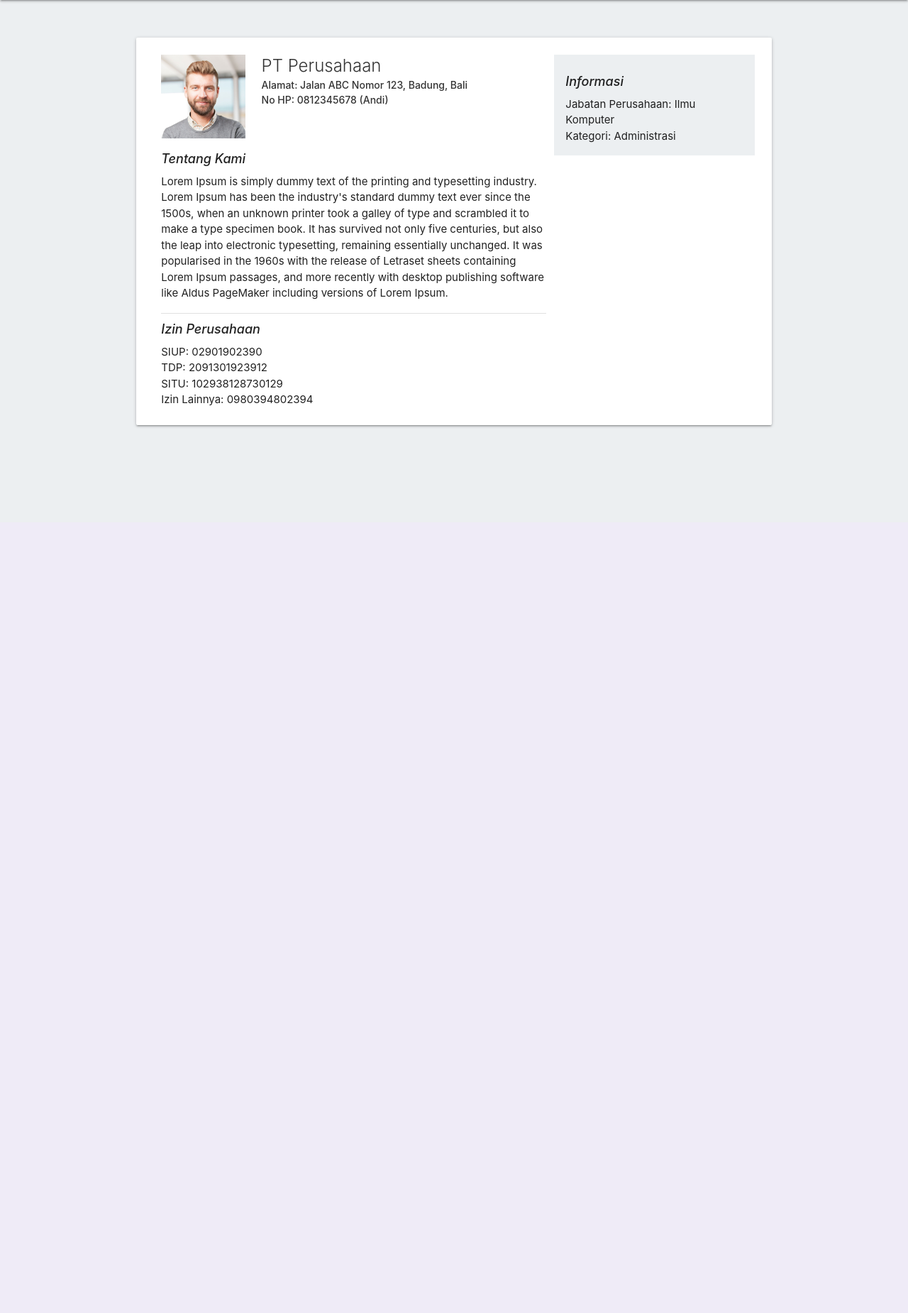
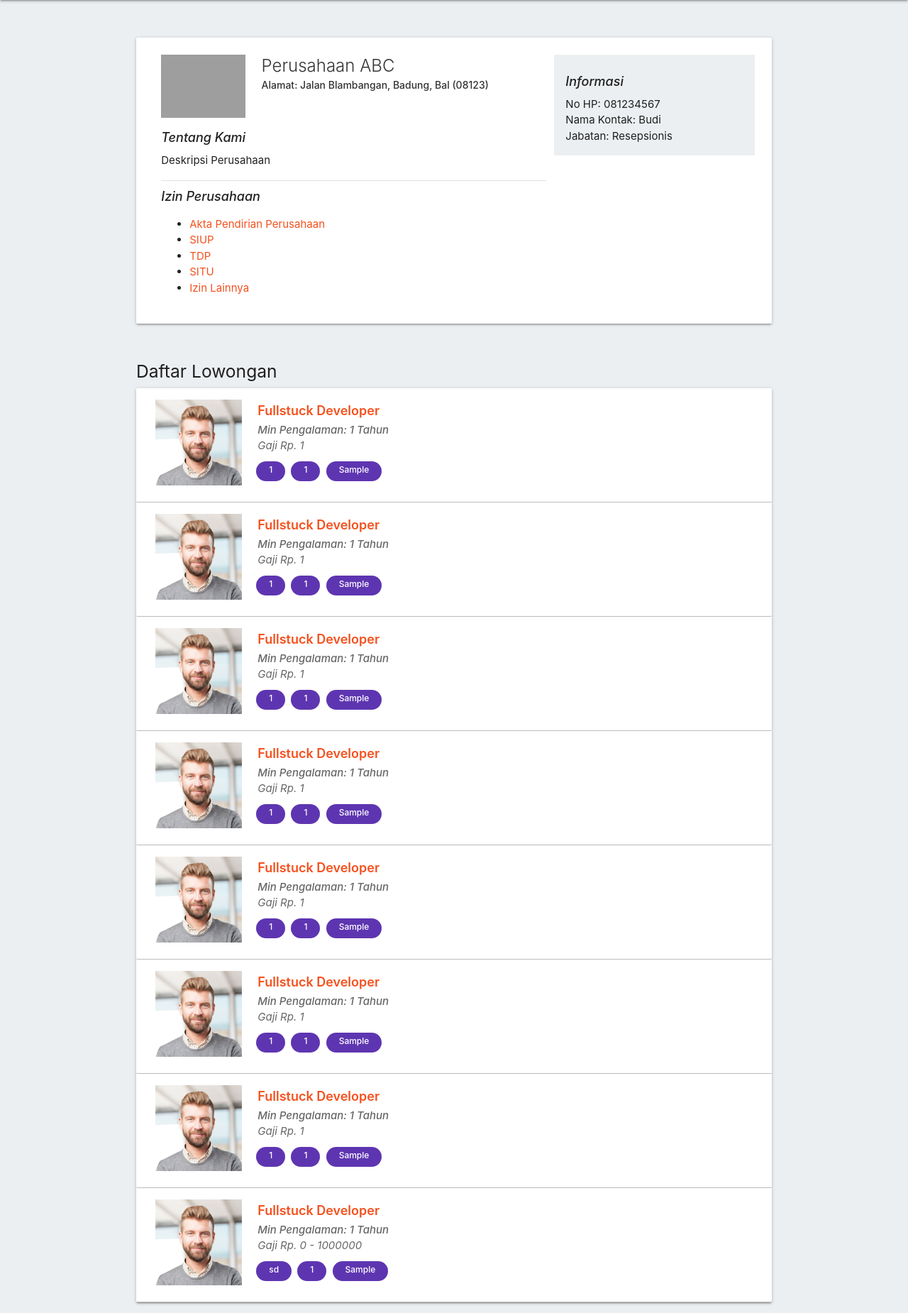
Before and after one commit to gungdesurya/yuda, a CodeIgniter app: page /yuda/perusahaan/detail/1 in a window 1280 px wide. Shown: the part 64-1914 px from the top of the page at 71% size. Before the commit the page ends 667 px from the top, so only its background shows below. Run offline with CodeIgniter, Linux system fonts and the light colour scheme; data comes from the database, SQL or seed files in the repository; tables that the repository leaves empty hold one stand-in row (values such as "Sample post"); some libraries are stand-ins or nearby versions; grey boxes are pictures that could not be loaded.

Commit message:
public - detail perusahaan

```diff
--- a/application/controllers/Perusahaan.php
+++ b/application/controllers/Perusahaan.php
@@ -3,9 +3,19 @@ defined('BASEPATH') or exit('No direct script access allowed');
 
 class Perusahaan extends CI_Controller
 {
-  public function detail()
+  public function __construct()
+  {
+    parent::__construct();
+    $this->load->model('MPerusahaan');
+    $this->load->model('MLowongan');
+  }
+
+  public function detail($id)
   {
     $data['isLoggedIn'] = $this->session->userdata('isLoggedIn');
+
+    $data['perusahaan'] = $this->MPerusahaan->getOne($id);
+    $data['lowongan'] = $this->MLowongan->getLowonganPerusahaan($id);
 
     $this->load->view('header', $data);
     $this->load->view('perusahaan', $data);
--- a/application/models/MPerusahaan.php
+++ b/application/models/MPerusahaan.php
@@ -12,7 +12,7 @@ class MPerusahaan extends CI_Model
     $param->nama_perusahaan = $data['nama_perusahaan'];
     $param->deskripsi = $data['deskripsi'];
     $param->bidang_perusahaan = $data['bidang_perusahaan'];
-    // $param->logo = $data['logo'];
+    $param->logo = $data['logo'];
     $param->alamat = $data['alamat'];
     $param->kode_pos = $data['kode_pos'];
     $param->provinsi = $data['provinsi'];
@@ -20,6 +20,11 @@ class MPerusahaan extends CI_Model
     $param->no_hp = $data['no_hp'];
     $param->nama_kontak = $data['nama_kontak'];
     $param->jabatan_perusahaan = $data['jabatan_perusahaan'];
+    $param->akta_pendirian_perusahaan = $data['akta_pendirian_perusahaan'];
+    $param->siup = $data['siup'];
+    $param->tdp = $data['tdp'];
+    $param->situ = $data['situ'];
+    $param->izin_lainnya = $data['izin_lainnya'];
 
     return $this->db->insert('perusahaan', $param);
   }
--- a/application/views/perusahaan.php
+++ b/application/views/perusahaan.php
@@ -6,37 +6,62 @@
         <div class="col s12 m8">
           <div class="row">
             <div class="col s12 m3">
-              <img class="gambar-perusahaan" src="<?= site_url('/assets/images/person_6.jpg') ?>" alt="">
+              <img class="gambar-perusahaan" src="<?= site_url('/uploads/logo/' . $perusahaan->logo) ?>" alt="">
             </div>
             <div class="col s12 m9">
-              <span class="card-title">PT Perusahaan</span>
-              <div class="perusahaan">Alamat: Jalan ABC Nomor 123, Badung, Bali</div>
-              <div class="perusahaan">No HP: 0812345678 (Andi)</div>
-
+              <span class="card-title"><?= $perusahaan->nama_perusahaan ?></span>
+              <div class="perusahaan">Alamat: <?= "$perusahaan->alamat, $perusahaan->kabupaten, $perusahaan->provinsi ($perusahaan->kode_pos)" ?></div>
             </div>
           </div>
 
           <div class="label-section">Tentang Kami</div>
-          <div class="deskripsi">
-            Lorem Ipsum is simply dummy text of the printing and typesetting industry. Lorem Ipsum has been the industry's standard dummy text ever since the 1500s, when an unknown printer took a galley of type and scrambled it to make a type specimen book. It has survived not only five centuries, but also the leap into electronic typesetting, remaining essentially unchanged. It was popularised in the 1960s with the release of Letraset sheets containing Lorem Ipsum passages, and more recently with desktop publishing software like Aldus PageMaker including versions of Lorem Ipsum.
-          </div>
+          <div class="deskripsi"><?= $perusahaan->deskripsi ?></div>
 
           <div class="divider"></div>
           <div class="label-section">Izin Perusahaan</div>
-          <div class="perusahaan-detail">
-            <div class="label">SIUP: 02901902390</div>
-            <div class="pendidikan">TDP: 2091301923912</div>
-            <div class="jurusan">SITU: 102938128730129</div>
-            <div class="kategori">Izin Lainnya: 0980394802394</div>
-          </div>
+          <ul class="browser-default">
+            <li><a href="<?= site_url('uploads/file_perusahaan/' . $perusahaan->akta_pendirian_perusahaan) ?>" target="_blank">Akta Pendirian Perusahaan</a></li>
+            <li><a href="<?= site_url('uploads/file_perusahaan/' . $perusahaan->siup) ?>" target="_blank">SIUP</a></li>
+            <li><a href="<?= site_url('uploads/file_perusahaan/' . $perusahaan->tdp) ?>" target="_blank">TDP</a></li>
+            <li><a href="<?= site_url('uploads/file_perusahaan/' . $perusahaan->situ) ?>" target="_blank">SITU</a></li>
+            <li><a href="<?= site_url('uploads/file_perusahaan/' . $perusahaan->izin_lainnya) ?>" target="_blank">Izin Lainnya</a></li>
+          </ul>
         </div>
         <div class="col s12 m4 blue-grey lighten-5 side-detail">
           <div class="label-section">Informasi</div>
-          <div class="jurusan">Jabatan Perusahaan: Ilmu Komputer</div>
-          <div class="kategori">Kategori: Administrasi</div>
+          <div class="kategori">No HP: <?= $perusahaan->no_hp ?></div>
+          <div class="kategori">Nama Kontak: <?= $perusahaan->nama_kontak ?></div>
+          <div class="kategori">Jabatan: <?= $perusahaan->jabatan_perusahaan ?></div>
         </div>
       </div>
 
     </div>
   </div>
+  <br>
+
+  <h5>Daftar Lowongan</h5>
+  <div class="lowongan-list card">
+    <?php foreach ($lowongan as $l) : ?>
+      <div class="card-content">
+        <div class="row">
+          <div class="col s4 m2">
+            <img class="gambar-perusahaan" src="<?= site_url('/assets/images/person_6.jpg') ?>" style="width: 100%">
+          </div>
+          <div class="col s8 m10">
+            <a class="card-title" href="<?= site_url('lowongan/detail/' . $l->id) ?>"><?= $l->nama_loker ?></a>
+            <div class="pengalaman">Min Pengalaman: <?= $l->pengalaman_kerja ?> Tahun</div>
+            <div class="gaji">Gaji Rp. <?= $l->range_gaji ?></div>
+
+            <div class="chipslist">
+              <div class="chip deep-purple darken-1 white-text"><?= $l->pendidikan ?></div>
+              <?php if ($l->jurusan) : ?>
+                <div class="chip deep-purple darken-1 white-text"><?= $l->jurusan ?></div>
+              <?php endif ?>
+              <div class="chip deep-purple darken-1 white-text"><?= $l->kategori ?></div>
+            </div>
+          </div>
+        </div>
+      </div>
+    <?php endforeach ?>
+  </div>
 </div>
```
Also changed, not shown: application/controllers/Daftar.php (+40 -1 lines), application/views/perusahaan/perusahaan/profil.php (+16 -13 lines), application/views/register-perusahaan.php (+52 -20 lines), 1 other file.
